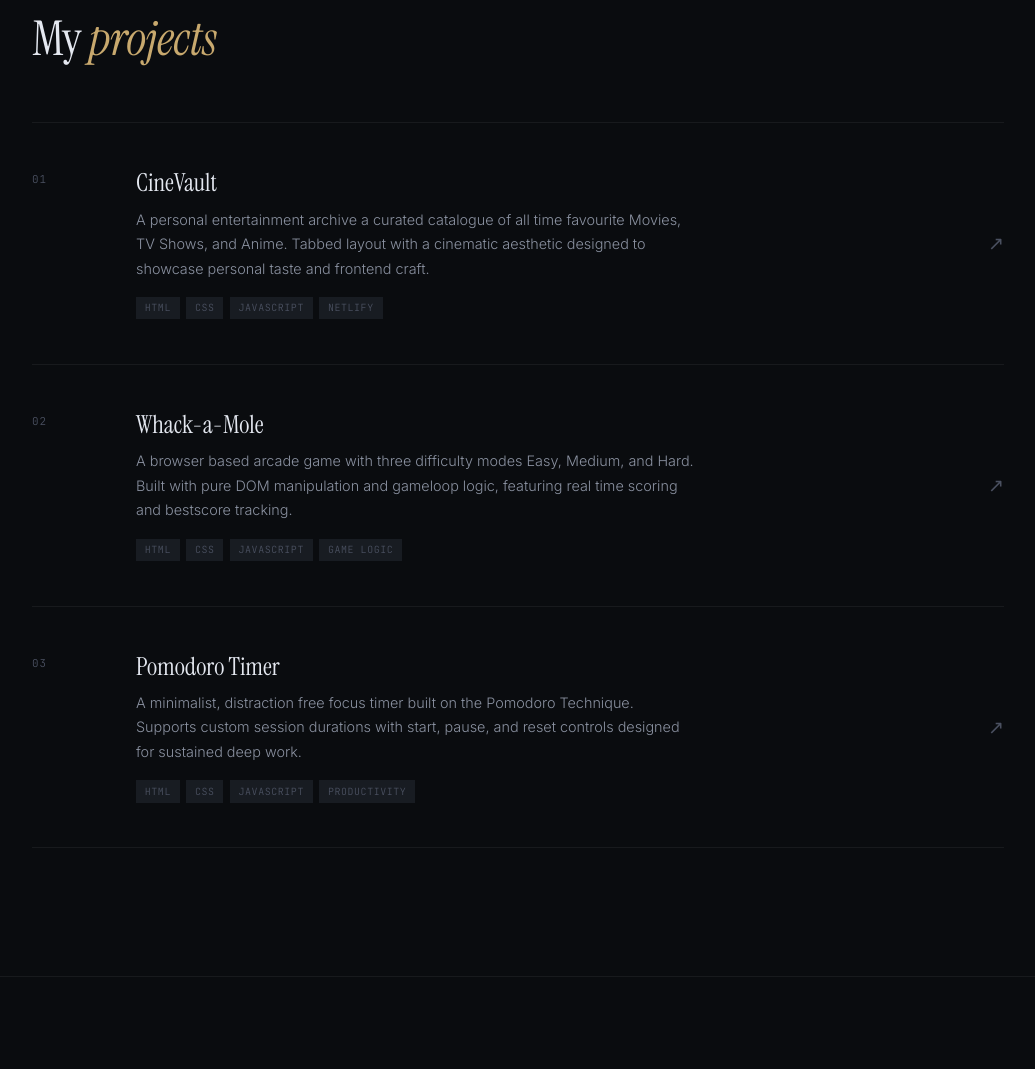
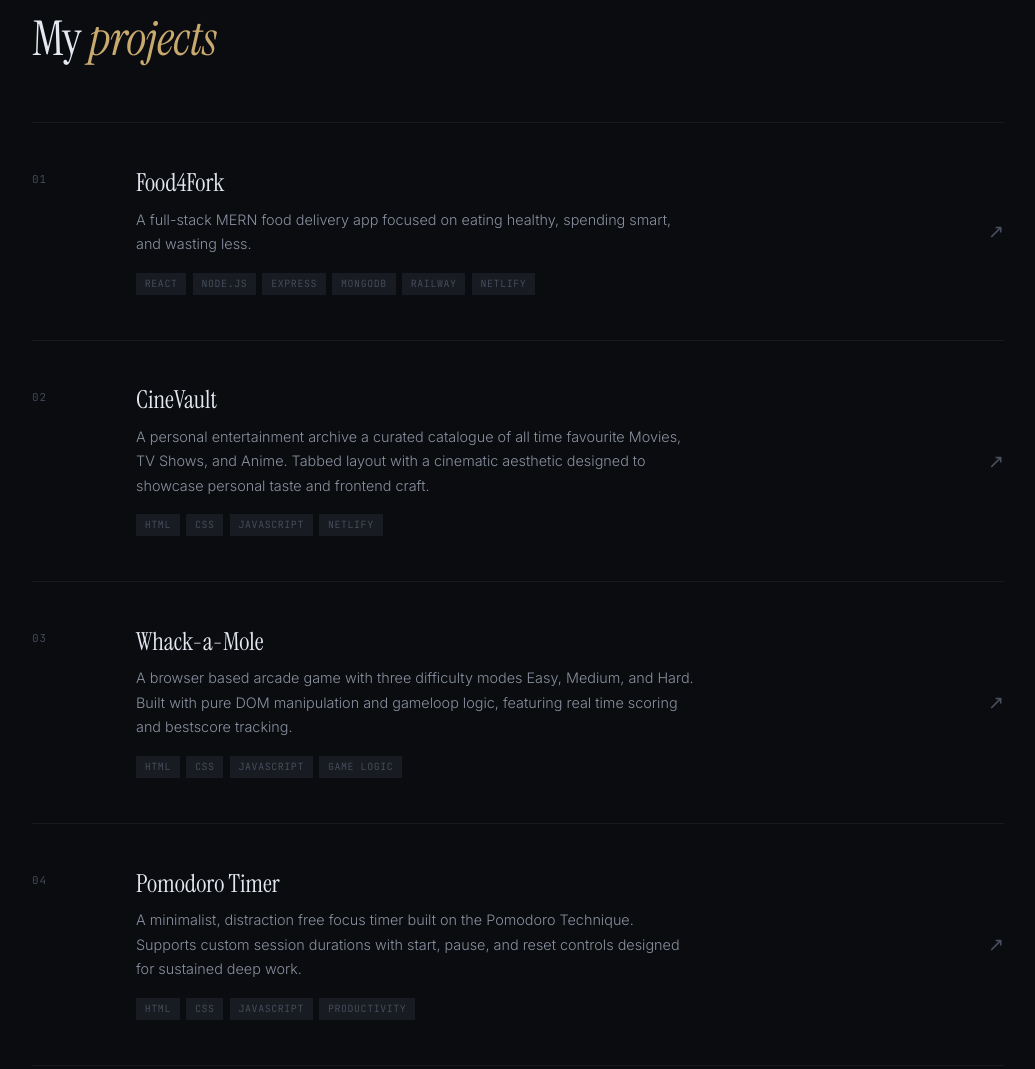
Before and after one commit to heyy-sohail/portfolio, a plain HTML site: page index.html in a window 1280 px wide. Shown: the part 2120-3189 px from the top of the page, without its empty margins (122-1157 px from the left). Drawn offline with Linux system fonts and the light colour scheme.

Commit message:
index.html

```diff
--- a/index.html
+++ b/index.html
@@ -141,7 +141,7 @@
             <div class="metric-desc">Languages &amp; Frameworks</div>
           </div>
           <div class="metric-cell">
-            <div class="metric-num">3</div>
+            <div class="metric-num">4</div>
             <div class="metric-desc">Live Projects</div>
           </div>
           <div class="metric-cell">
@@ -205,8 +205,25 @@
     <h2 class="section-heading reveal">My <em>projects</em></h2>
     <div class="projects-list">
 
+      <a class="project-row reveal" href="https://food4fork.netlify.app/" target="_blank">
+        <div class="proj-num">01</div>
+        <div class="proj-body">
+          <div class="proj-name">Food4Fork</div>
+          <div class="proj-desc">A full-stack MERN food delivery app focused on eating healthy, spending smart, and wasting less.</div>
+          <div class="proj-stack">
+            <span class="proj-chip">React</span>
+            <span class="proj-chip">Node.js</span>
+            <span class="proj-chip">Express</span>
+            <span class="proj-chip">MongoDB</span>
+            <span class="proj-chip">Railway</span>
+            <span class="proj-chip">Netlify</span>
+          </div>
+        </div>
+        <div class="proj-arrow">↗</div>
+      </a>
+
       <a class="project-row reveal" href="https://cinevau.netlify.app/" target="_blank">
-        <div class="proj-num">01</div>
+        <div class="proj-num">02</div>
         <div class="proj-body">
           <div class="proj-name">CineVault</div>
           <div class="proj-desc">A personal entertainment archive a curated catalogue of all time favourite Movies, TV Shows, and Anime. Tabbed layout with a cinematic aesthetic designed to showcase personal taste and frontend craft.</div>
@@ -221,7 +238,7 @@
       </a>
 
       <a class="project-row reveal" href="https://wackgame.netlify.app/" target="_blank">
-        <div class="proj-num">02</div>
+        <div class="proj-num">03</div>
         <div class="proj-body">
           <div class="proj-name">Whack-a-Mole</div>
           <div class="proj-desc">A browser based arcade game with three difficulty modes Easy, Medium, and Hard. Built with pure DOM manipulation and gameloop logic, featuring real time scoring and bestscore tracking.</div>
@@ -236,7 +253,7 @@
       </a>
 
       <a class="project-row reveal" href="https://timepo.netlify.app/" target="_blank">
-        <div class="proj-num">03</div>
+        <div class="proj-num">04</div>
         <div class="proj-body">
           <div class="proj-name">Pomodoro Timer</div>
           <div class="proj-desc">A minimalist, distraction free focus timer built on the Pomodoro Technique. Supports custom session durations with start, pause, and reset controls designed for sustained deep work.</div>
```
